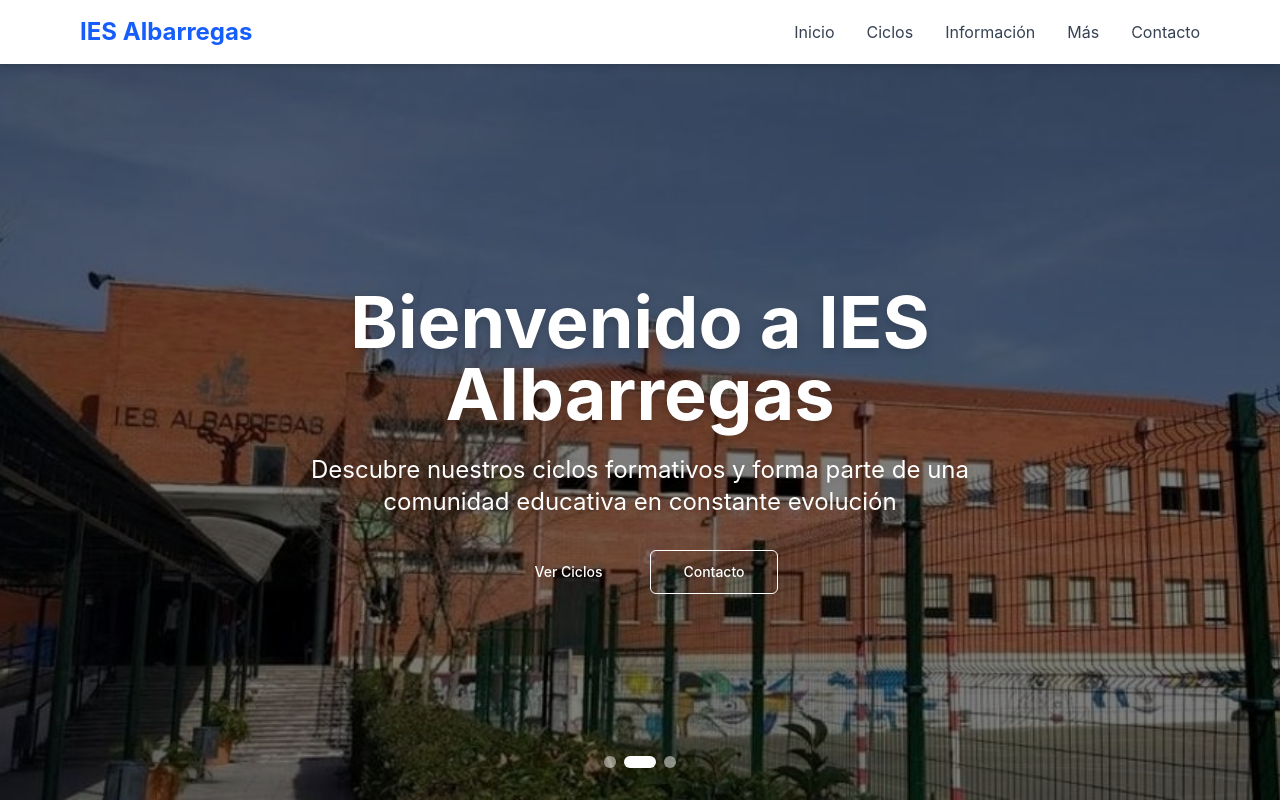
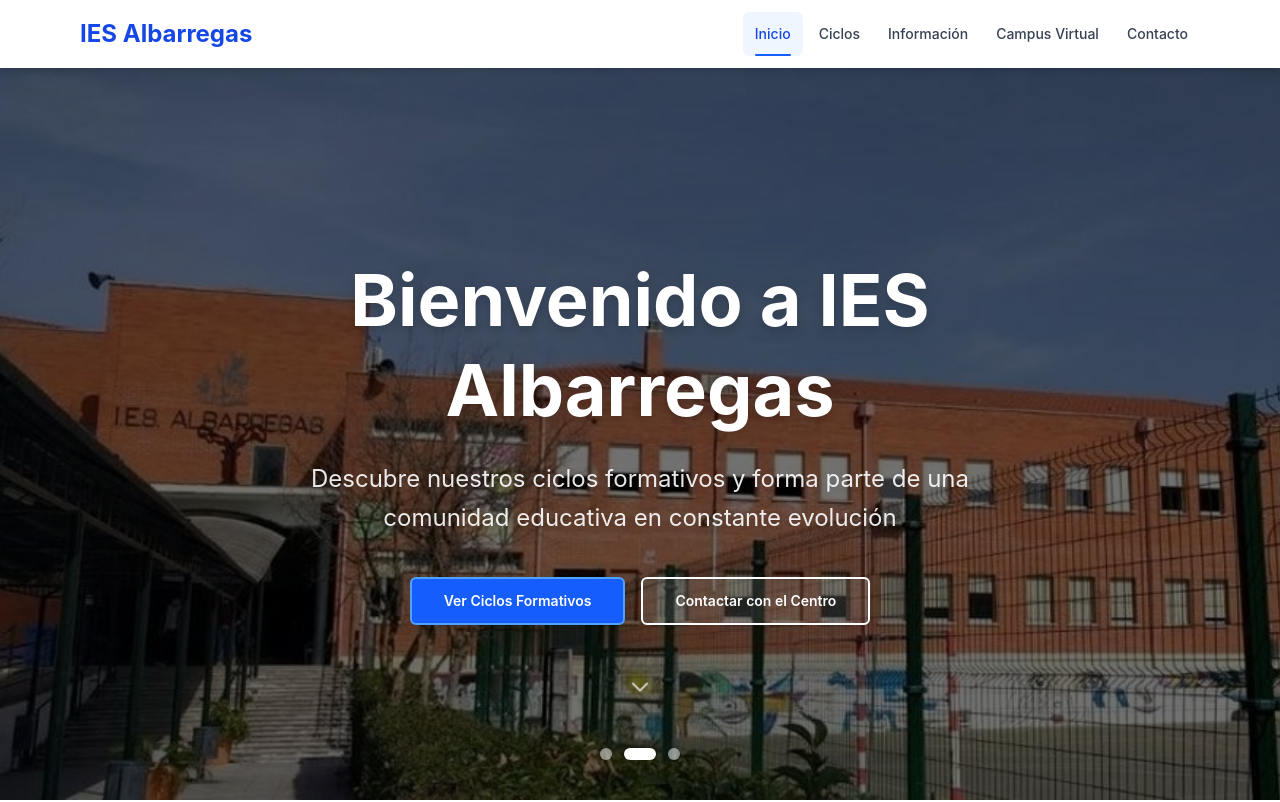
Before and after one commit to JorgeAlegre-403/Landing_IES_Albarregas, a React (Vite) app: page / in a window 1280 px wide. Shown: the top 802 px of the page. Built offline with nearby package versions, Linux system fonts and the light colour scheme.

Commit message:
feat: detectar sección activa y resaltar navegación

```diff
--- a/src/components/Hero.tsx
+++ b/src/components/Hero.tsx
@@ -1,96 +1,125 @@
+import { useState, useEffect } from 'react'
 import { Button } from '@/ui/button'
-import { useState, useEffect } from 'react'
 import fotoCarrusel1 from '@/assets/Foto-carrusel1.jpg'
 import fotoCarrusel2 from '@/assets/Foto-carrusel2.jpg'
 import fotoCarrusel3 from '@/assets/Foto-carrusel3.jpg'
 
+const slides = [
+  { src: fotoCarrusel1, alt: 'Alumnos trabajando en el laboratorio de informática del IES Albarregas' },
+  { src: fotoCarrusel2, alt: 'Instalaciones y aulas modernas del IES Albarregas en Mérida' },
+  { src: fotoCarrusel3, alt: 'Estudiantes en prácticas de electrónica e industria' },
+]
+
 export const Hero = () => {
   const [currentSlide, setCurrentSlide] = useState(0)
-
-  const slides = [
-    fotoCarrusel1,
-    fotoCarrusel2,
-    fotoCarrusel3
-  ]
 
   useEffect(() => {
     const timer = setInterval(() => {
       setCurrentSlide((prev) => (prev + 1) % slides.length)
     }, 5000)
-
     return () => clearInterval(timer)
-  }, [slides.length])
-
-  const slideDescriptions = [
-    "Estudiantes en el laboratorio de informática trabajando en proyectos",
-    "Aula de formación profesional con equipos modernos",
-    "Campus del IES Albarregas"
-  ]
+  }, [])
 
   return (
     <section
       id="hero"
-      aria-label="carrusel"
-      aria-live="polite"
-      aria-atomic="false"
       className="min-h-screen flex items-center justify-center pt-20 relative overflow-hidden"
+      aria-roledescription="carrusel"
+      aria-label="Imágenes del centro educativo"
     >
+      {/* Anuncio de cambio de diapositiva para lectores de pantalla */}
+      <div aria-live="polite" aria-atomic="true" className="sr-only">
+        {`Imagen ${currentSlide + 1} de ${slides.length}: ${slides[currentSlide].alt}`}
+      </div>
+
+      {/* Fondo con carrusel */}
       <div className="absolute inset-0 z-0">
         {slides.map((slide, index) => (
           <img
             key={index}
-            src={slide}
-            alt={slideDescriptions[index]}
+            src={slide.src}
+            alt={slide.alt}
+            loading={index === 0 ? 'eager' : 'lazy'}
             width={1920}
             height={1080}
-            loading={index === 0 ? "eager" : "lazy"}
-            className={`absolute inset-0 w-full h-full object-cover transition-opacity duration-1000 ease-in-out ${index === currentSlide ? 'opacity-100' : 'opacity-0'
-              }`}
+            aria-hidden={index !== currentSlide}
+            className={`absolute inset-0 w-full h-full object-cover transition-opacity duration-1000 ease-in-out
+              ${index === currentSlide ? 'opacity-100' : 'opacity-0'}`}
           />
         ))}
-        <div className="absolute inset-0 bg-black/50 z-10"></div>
+        {/* Overlay con mayor opacidad para mejor contraste del texto — checklist punto 3 */}
+        <div className="absolute inset-0 bg-black/55 z-10" aria-hidden="true" />
       </div>
 
+      {/* Contenido principal */}
       <div className="max-w-4xl mx-auto px-4 text-center relative z-20 animate-fade-in">
-        <h1 className="text-5xl md:text-7xl font-bold text-white mb-6 animate-slide-up drop-shadow-lg">
+        {/* H1 — jerarquía visual punto 3 */}
+        <h1 className="text-5xl md:text-7xl font-bold text-white mb-6 animate-slide-up drop-shadow-lg leading-tight">
           Bienvenido a IES Albarregas
         </h1>
 
-        <p className="text-xl md:text-2xl text-white mb-8 max-w-2xl mx-auto animate-slide-up drop-shadow-md" style={{ animationDelay: '0.2s' }}>
+        <p
+          className="text-xl md:text-2xl text-white/90 mb-10 max-w-2xl mx-auto animate-slide-up drop-shadow-md leading-relaxed"
+          style={{ animationDelay: '0.2s' }}
+        >
           Descubre nuestros ciclos formativos y forma parte de una comunidad educativa en constante evolución
         </p>
 
-        <div className="flex gap-4 justify-center animate-slide-up text-white" style={{ animationDelay: '0.4s' }}>
+        {/* CTAs descriptivos — checklist punto 5: botones con acción clara, no "Enviar" genérico */}
+        <div
+          className="flex flex-wrap gap-4 justify-center animate-slide-up"
+          style={{ animationDelay: '0.4s' }}
+        >
           <Button
-            className='cursor-pointer border-white text-white hover:bg-white/30'
             size="lg"
+            className="min-h-[48px] px-8 bg-blue-600 hover:bg-blue-700 text-white border-2 border-blue-400
+                       focus:ring-2 focus:ring-white focus:ring-offset-2 focus:ring-offset-transparent
+                       transition-all duration-200 font-semibold shadow-lg"
             onClick={() => document.getElementById('ciclos')?.scrollIntoView({ behavior: 'smooth' })}
           >
-            Ver Ciclos
+            Ver Ciclos Formativos
           </Button>
           <Button
-            className='cursor-pointer border-white text-white hover:bg-white/30'
+            size="lg"
             variant="outline"
-            size="lg"
+            className="min-h-[48px] px-8 border-2 border-white text-white bg-white/10 hover:bg-white/25
+                       focus:ring-2 focus:ring-white focus:ring-offset-2 focus:ring-offset-transparent
+                       transition-all duration-200 font-semibold"
             onClick={() => document.getElementById('footer')?.scrollIntoView({ behavior: 'smooth' })}
           >
-            Contacto
+            Contactar con el Centro
           </Button>
         </div>
       </div>
 
-      <div className="absolute bottom-8 left-1/2 transform -translate-x-1/2 flex gap-2 z-20" role="tablist" aria-label="Controles del carrusel">
-        {slides.map((_, index) => (
+      {/* Controles del carrusel — checklist punto 1: feedback visual de estado */}
+      <div
+        className="absolute bottom-10 left-1/2 -translate-x-1/2 flex gap-3 z-20"
+        role="tablist"
+        aria-label="Controles del carrusel"
+      >
+        {slides.map((slide, index) => (
           <button
             key={index}
-            onClick={() => setCurrentSlide(index)}
             role="tab"
             aria-selected={index === currentSlide}
-            aria-label={`Ir a diapositiva ${index + 1}`}
-            className={`w-3 h-3 rounded-full transition-all duration-300 ${index === currentSlide ? 'bg-white w-8' : 'bg-white/50'
-              }`}
+            aria-label={`Ir a imagen ${index + 1}: ${slide.alt}`}
+            onClick={() => setCurrentSlide(index)}
+            className={`h-3 rounded-full transition-all duration-300
+              focus:outline-none focus:ring-2 focus:ring-white min-w-[12px]
+              ${index === currentSlide ? 'bg-white w-8' : 'bg-white/50 w-3 hover:bg-white/75'}`}
           />
         ))}
+      </div>
+
+      {/* Indicador de scroll — principio de proximidad: agrupa señal visual con contenido */}
+      <div
+        className="absolute bottom-24 left-1/2 -translate-x-1/2 z-20 animate-bounce"
+        aria-hidden="true"
+      >
+        <svg className="w-6 h-6 text-white/70" fill="none" stroke="currentColor" viewBox="0 0 24 24">
+          <path strokeLinecap="round" strokeLinejoin="round" strokeWidth={2} d="M19 9l-7 7-7-7" />
+        </svg>
       </div>
     </section>
   )
--- a/src/components/Navbar.tsx
+++ b/src/components/Navbar.tsx
@@ -1,67 +1,98 @@
 import { useState } from 'react'
+import { useActiveSection } from '@/hooks/useActiveSection'
+
+const NAV_ITEMS = [
+  { id: 'hero',   label: 'Inicio' },
+  { id: 'ciclos', label: 'Ciclos' },
+  { id: 'info',   label: 'Información' },
+  { id: 'extra',  label: 'Campus Virtual' },
+  { id: 'footer', label: 'Contacto' },
+]
 
 export const Navbar = () => {
   const [isOpen, setIsOpen] = useState(false)
+  // Checklist punto 1: visibilidad del estado — el usuario sabe en qué sección está
+  const activeSection = useActiveSection(NAV_ITEMS.map((i) => i.id))
 
   const scrollToSection = (id: string) => {
-    const element = document.getElementById(id)
-    element?.scrollIntoView({ behavior: 'smooth' })
+    document.getElementById(id)?.scrollIntoView({ behavior: 'smooth' })
     setIsOpen(false)
   }
 
   return (
-    <nav className="fixed top-0 w-full bg-white shadow-md z-50">
-      <div className="max-w-6xl mx-auto px-4 py-4 flex justify-between items-center">
-        <a href="/" className="text-2xl font-bold text-blue-600 hover:text-blue-700 transition">
+    <nav
+      role="navigation"
+      aria-label="Navegación principal"
+      className="fixed top-0 w-full bg-white shadow-md z-50"
+    >
+      <div className="max-w-6xl mx-auto px-4 py-3 flex justify-between items-center">
+
+        {/* Checklist punto 2: logotipo con enlace al inicio */}
+        <a
+          href="#hero"
+          onClick={(e) => { e.preventDefault(); scrollToSection('hero') }}
+          className="text-2xl font-bold text-blue-700 hover:text-blue-800 transition-colors
+                     focus:outline-none focus:ring-2 focus:ring-blue-500 rounded"
+          aria-label="IES Albarregas — volver al inicio"
+        >
           IES Albarregas
         </a>
 
+        {/* Zona táctil mínima 44px — checklist punto 6 */}
         <button
-          id="main-menu"
-          className="md:hidden"
+          className="md:hidden w-11 h-11 flex items-center justify-center rounded
+                     hover:bg-gray-100 focus:outline-none focus:ring-2 focus:ring-blue-500"
           onClick={() => setIsOpen(!isOpen)}
           aria-expanded={isOpen}
           aria-controls="main-menu"
-          aria-label={isOpen ? "Cerrar menú" : "Abrir menú"}
+          aria-label={isOpen ? 'Cerrar menú' : 'Abrir menú'}
         >
-          <svg className="w-6 h-6" fill="none" stroke="currentColor" viewBox="0 0 24 24">
-            <path strokeLinecap="round" strokeLinejoin="round" strokeWidth={2} d="M4 6h16M4 12h16M4 18h16" />
+          <svg className="w-6 h-6" fill="none" stroke="currentColor" viewBox="0 0 24 24" aria-hidden="true">
+            {isOpen
+              ? <path strokeLinecap="round" strokeLinejoin="round" strokeWidth={2} d="M6 18L18 6M6 6l12 12" />
+              : <path strokeLinecap="round" strokeLinejoin="round" strokeWidth={2} d="M4 6h16M4 12h16M4 18h16" />
+            }
           </svg>
         </button>
 
         <ul
           id="main-menu"
+          role="list"
           className={`
-          ${isOpen ? 'block' : 'hidden'} md:flex gap-8
-          absolute md:static top-14 left-0 right-0 md:top-auto
-          flex-col md:flex-row bg-white md:bg-transparent p-4 md:p-0
-          shadow-md md:shadow-none
-        `}>
-          <li>
-            <button onClick={() => scrollToSection('hero')} className="text-gray-700 hover:text-blue-600 transition">
-              Inicio
-            </button>
-          </li>
-          <li>
-            <button onClick={() => scrollToSection('ciclos')} className="text-gray-700 hover:text-blue-600 transition">
-              Ciclos
-            </button>
-          </li>
-          <li>
-            <button onClick={() => scrollToSection('info')} className="text-gray-700 hover:text-blue-600 transition">
-              Información
-            </button>
-          </li>
-          <li>
-            <button onClick={() => scrollToSection('extra')} className="text-gray-700 hover:text-blue-600 transition">
-              Más
-            </button>
-          </li>
-          <li>
-            <button onClick={() => scrollToSection('footer')} className="text-gray-700 hover:text-blue-600 transition">
-              Contacto
-            </button>
-          </li>
+            ${isOpen ? 'block' : 'hidden'} md:flex gap-1
+            absolute md:static top-[60px] left-0 right-0 md:top-auto
+            flex-col md:flex-row bg-white md:bg-transparent p-4 md:p-0
+            shadow-md md:shadow-none
+          `}
+        >
+          {NAV_ITEMS.map(({ id, label }) => {
+            const isActive = activeSection === id
+            return (
+              <li key={id}>
+                <button
+                  onClick={() => scrollToSection(id)}
+                  aria-current={isActive ? 'location' : undefined}
+                  className={`
+                    relative px-3 py-2 rounded-md text-sm font-medium transition-colors
+                    min-h-[44px] focus:outline-none focus:ring-2 focus:ring-blue-500
+                    ${isActive
+                      ? 'text-blue-700 bg-blue-50'
+                      : 'text-gray-700 hover:text-blue-700 hover:bg-gray-50'
+                    }
+                  `}
+                >
+                  {label}
+                  {/* Indicador subrayado de sección activa */}
+                  {isActive && (
+                    <span
+                      className="absolute bottom-0 left-3 right-3 h-0.5 bg-blue-600 rounded-full"
+                      aria-hidden="true"
+                    />
+                  )}
+                </button>
+              </li>
+            )
+          })}
         </ul>
       </div>
     </nav>
```
